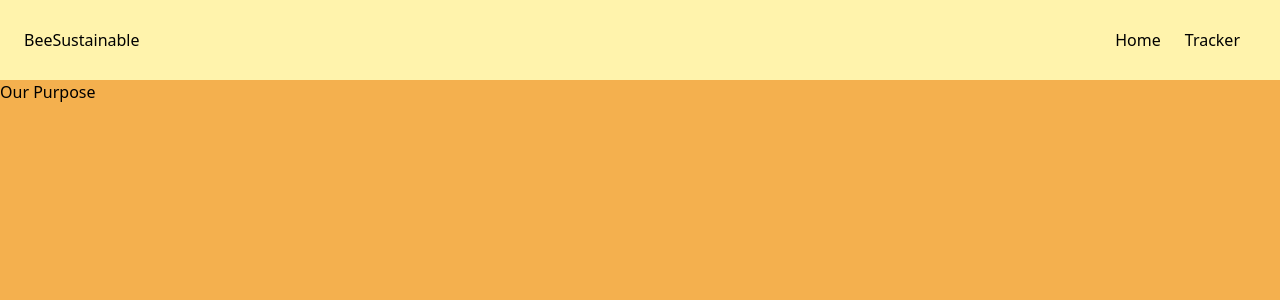
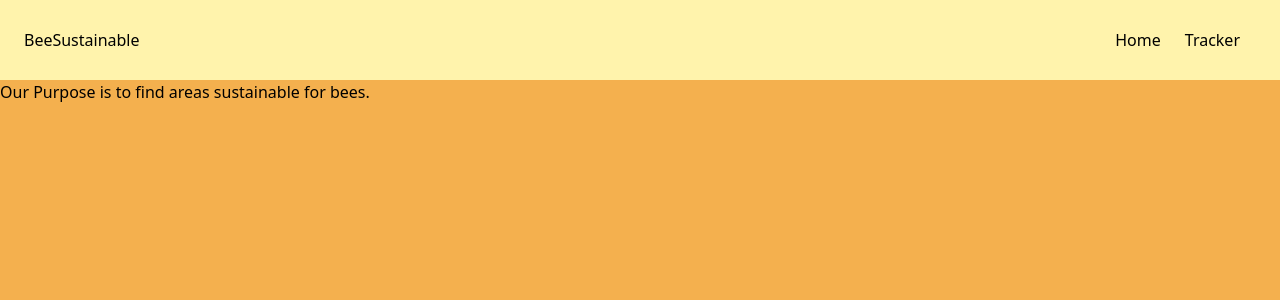
Before and after one commit to ben123-source/beesustainable, a React (Create React App) app: page / in a window 1280 px wide. Shown: the top 300 px of the page. Built offline with nearby package versions, Linux system fonts and the light colour scheme.

Commit message:
test commit

```diff
--- a/src/Home.js
+++ b/src/Home.js
@@ -3,7 +3,7 @@ const Home = () => {
     return (
         <div className="bg-[#F4B04E] min-h-screen">
             <Navbar />
-            <h1>Our Purpose</h1>
+            <h1>Our Purpose is to find areas sustainable for bees.</h1>
         </div>
     )
 }
```
